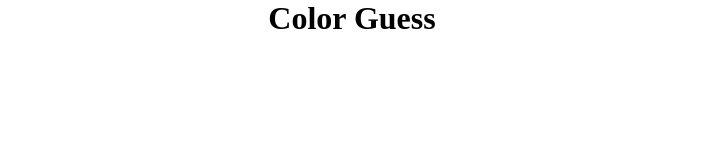
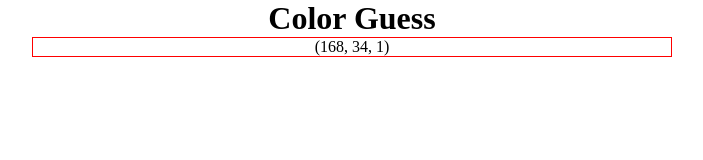
Before and after one commit to pedro-henrique-a-silva/color-guess, a website: page index.html in a window 1280 px wide. Shown: the whole page, without its empty margins (288-991 px from the left). Drawn offline with Linux system fonts and the light colour scheme.

Commit message:
Requisito 2 concluido, criação paragrafo

```diff
--- a/index.html
+++ b/index.html
@@ -11,5 +11,9 @@
   <header>
     <h1 id="title">Color Guess</h1>
   </header>
+
+  <main>
+    <p id="rgb-color">(168, 34, 1)</p>
+  </main>
 </body>
 </html>
--- a/style.css
+++ b/style.css
@@ -7,3 +7,10 @@
 #title {
   text-align: center;
 }
+
+main {
+  border: 1px solid red;
+  width: 50%;
+  margin: auto;
+  text-align: center;
+}
```
